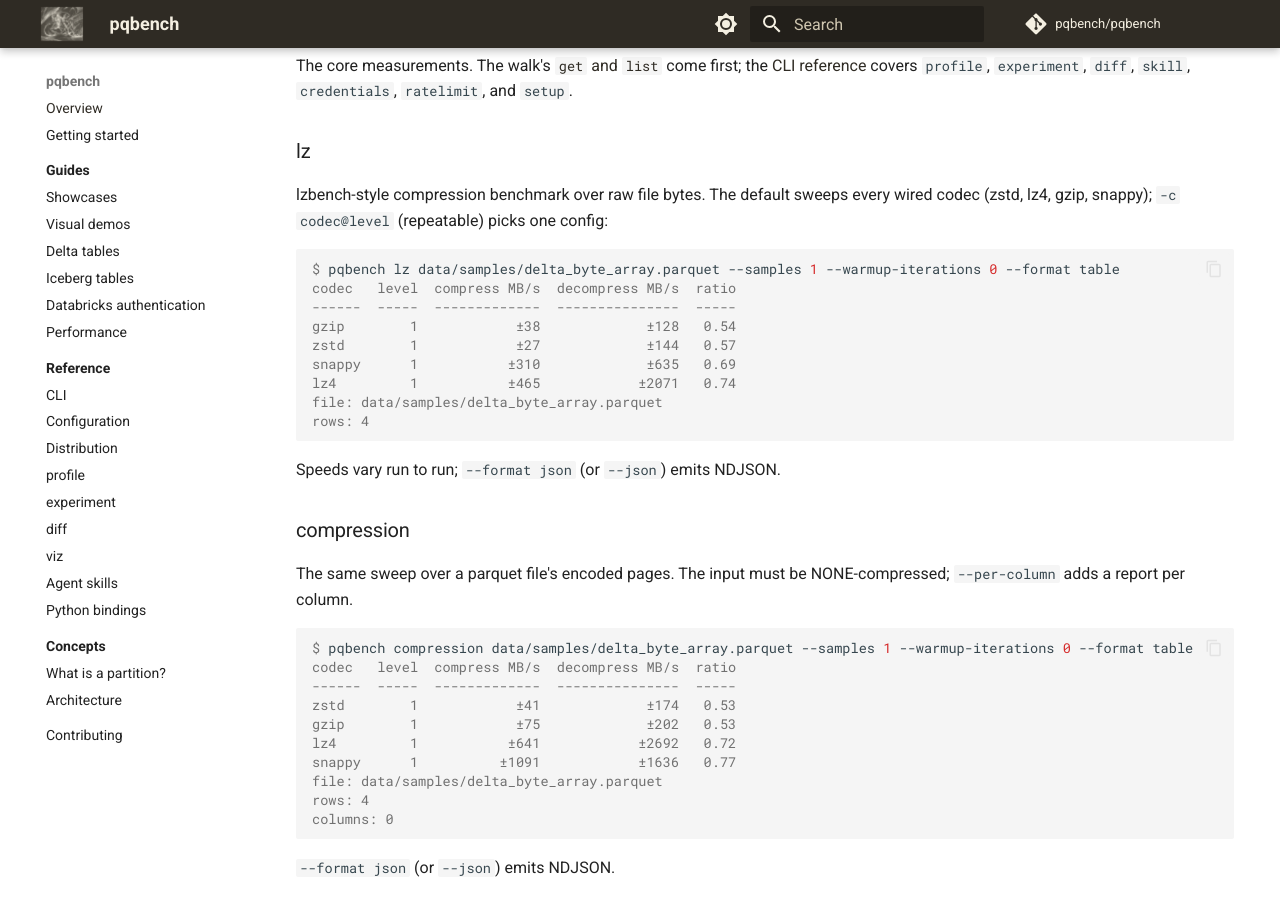
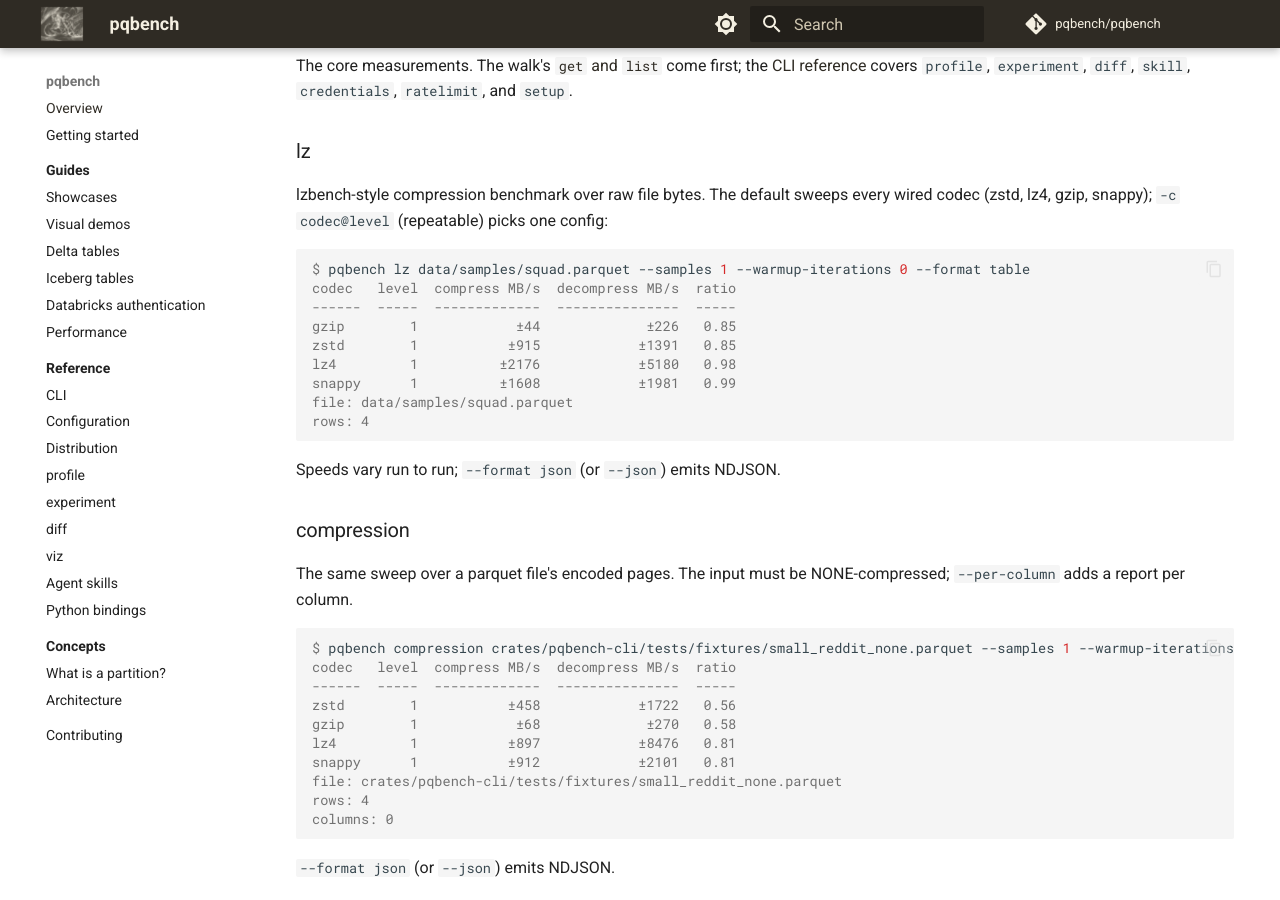
Before and after one commit to pqbench/pqbench, an MkDocs documentation site: the page built from docs/index.md, in a window 1280 px wide and 900 px high, scrolled down 2218 px. Built offline with MkDocs 1.6.1 and Material for MkDocs 9.7.7, drawn with Linux system fonts in a browser that asks for light colours; comment, search, counter and statistics services are not loaded.

Commit message:
fix(build): optimize the bundled C codecs; benchmark the tables on real inputs (#128)
* fix(build): optimize the bundled C codecs in the dev profile

`cc` compiles C at the cargo profile's opt level, so the dev/test profile
(opt-level 0) built libzstd at -O0: the `make test` transcripts, and so the
README's speed tables, ran zstd several times slow. lz4 pins its own `-O3`,
snappy takes CXXFLAGS, and zlib is the system library, so only zstd was hit.

CFLAGS stays narrow (`-O3 -DNDEBUG`), not a copy of CXXFLAGS: unlike CXXFLAGS it
reaches every C crate, and `-fPIE` breaks the Python wheel's cdylib link
(aws-lc-sys needs `-fPIC`).

* docs: benchmark the codec tables on real inputs

The `lz` and `compression` examples ran over a 68 KB file, where cold start and
per-call overhead dominate and the numbers are noise. Use
`data/samples/squad.parquet` (14 MB) for `lz`, and the 2.1 MB
`small_reddit_none.parquet` fixture for `compression` (it needs a NONE file and
squad is SNAPPY). Numbers are from the committed build on an idle machine.

````diff
--- a/README.md
+++ b/README.md
@@ -103,14 +103,14 @@
 picks one config:
 
 ```console run
-$ pqbench lz data/samples/delta_byte_array.parquet --samples 1 --warmup-iterations 0 --format table
+$ pqbench lz data/samples/squad.parquet --samples 1 --warmup-iterations 0 --format table
 codec   level  compress MB/s  decompress MB/s  ratio
 ------  -----  -------------  ---------------  -----
-gzip        1            ±38             ±128   0.54
-zstd        1            ±27             ±144   0.57
-snappy      1           ±310             ±635   0.69
-lz4         1           ±465            ±2071   0.74
-file: data/samples/delta_byte_array.parquet
+gzip        1            ±44             ±226   0.85
+zstd        1           ±915            ±1391   0.85
+lz4         1          ±2176            ±5180   0.98
+snappy      1          ±1608            ±1981   0.99
+file: data/samples/squad.parquet
 rows: 4
 ```
 
@@ -122,14 +122,14 @@
 NONE-compressed; `--per-column` adds a report per column.
 
 ```console run
-$ pqbench compression data/samples/delta_byte_array.parquet --samples 1 --warmup-iterations 0 --format table
+$ pqbench compression crates/pqbench-cli/tests/fixtures/small_reddit_none.parquet --samples 1 --warmup-iterations 0 --format table
 codec   level  compress MB/s  decompress MB/s  ratio
 ------  -----  -------------  ---------------  -----
-zstd        1            ±41             ±174   0.53
-gzip        1            ±75             ±202   0.53
-lz4         1           ±641            ±2692   0.72
-snappy      1          ±1091            ±1636   0.77
-file: data/samples/delta_byte_array.parquet
+zstd        1           ±458            ±1722   0.56
+gzip        1            ±68             ±270   0.58
+lz4         1           ±897            ±8476   0.81
+snappy      1           ±912            ±2101   0.81
+file: crates/pqbench-cli/tests/fixtures/small_reddit_none.parquet
 rows: 4
 columns: 0
 ```
````
Also changed, not shown: docs/showcases.md (+4 -4 lines), 3 other files.
